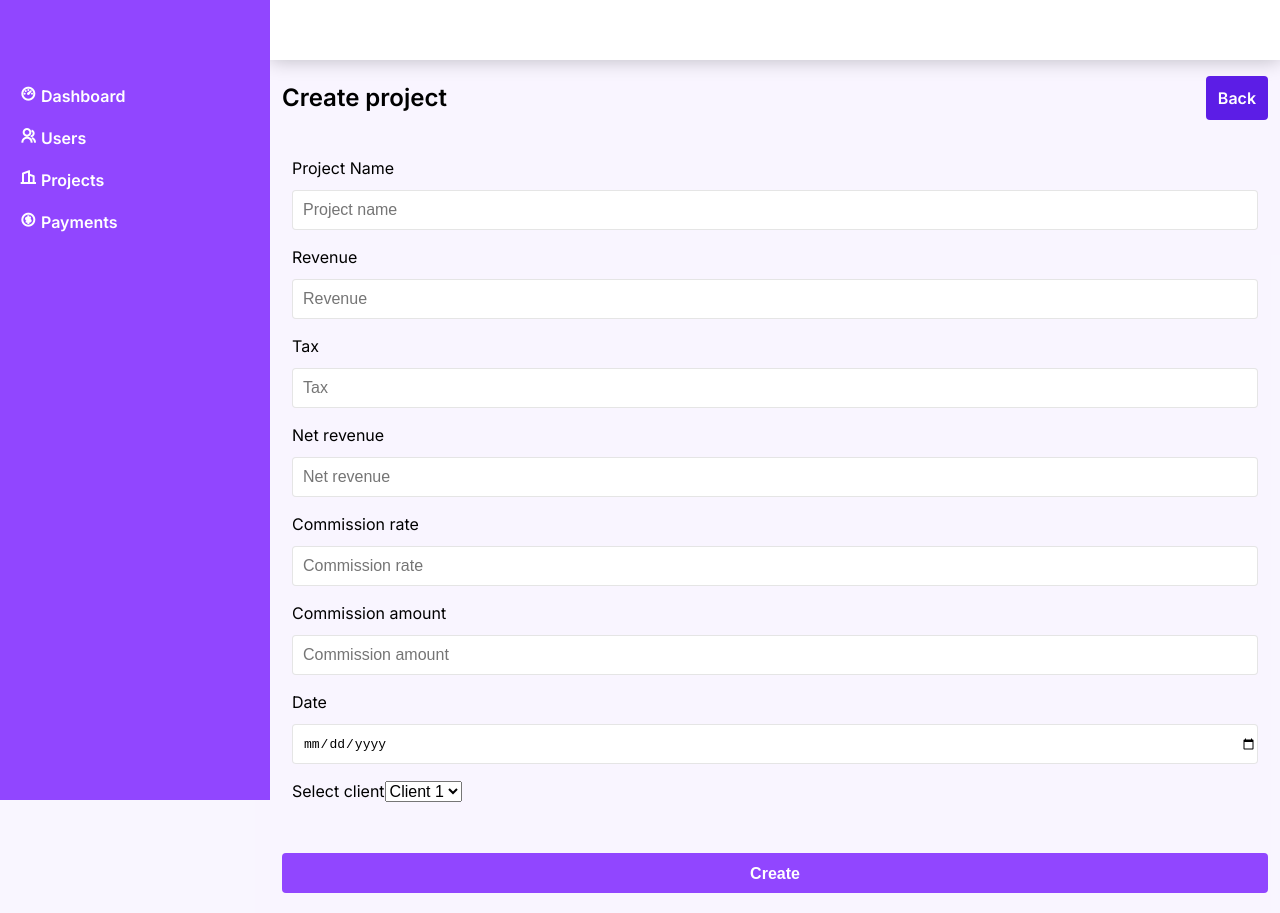
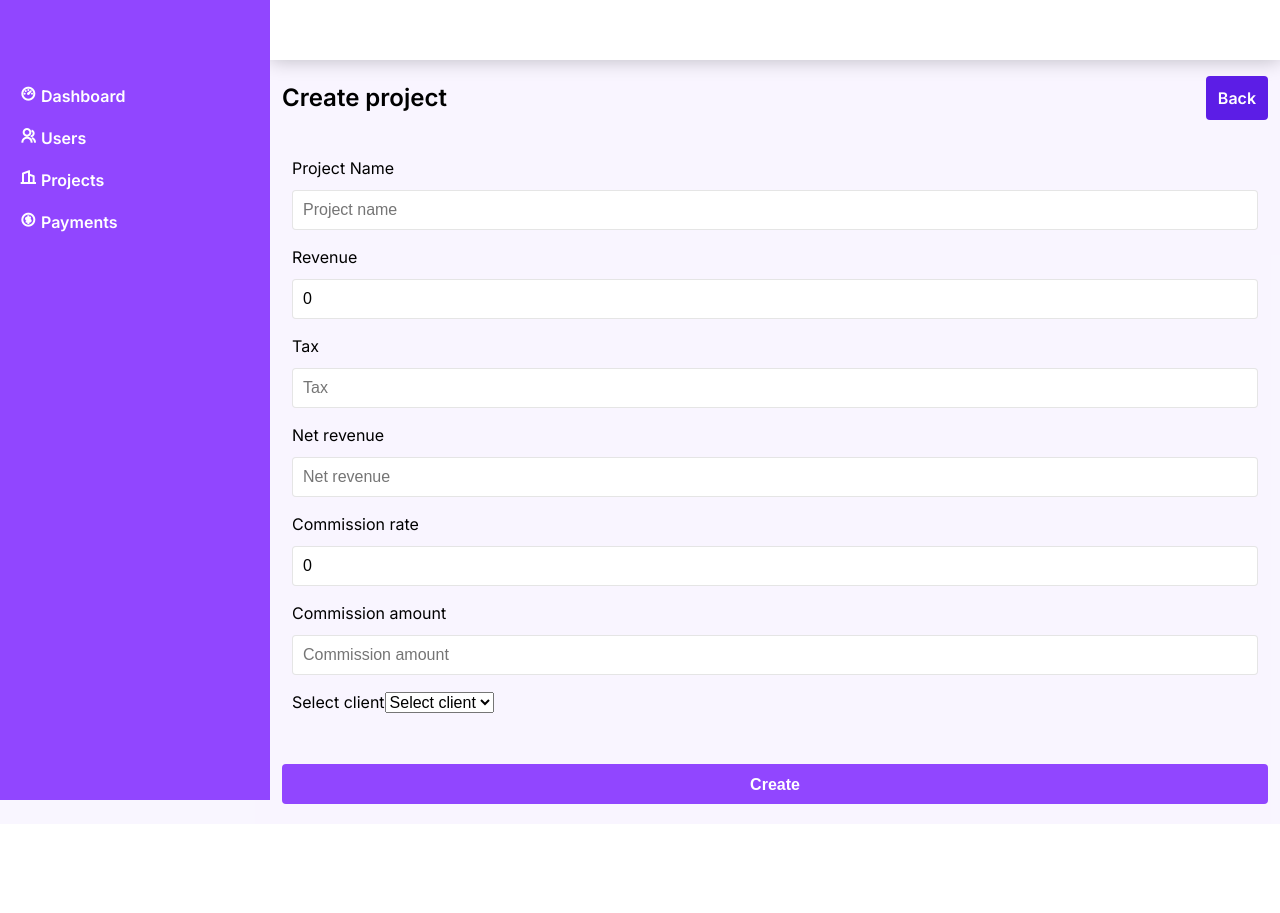
Before and after one commit to imskm/riblamenergy-ng, an Angular app: page /project/add in a window 1280 px wide. After the commit the page ends 824 px from the top, so only its background shows below. Built offline with nearby package versions, Linux system fonts and the light colour scheme.

Commit message:
project: Integrated project api
Currently support project create, update and index

```diff
--- a/src/app/components/project/project-add/project-add.component.html
+++ b/src/app/components/project/project-add/project-add.component.html
@@ -17,42 +17,39 @@
                 <div class="main-form">
                   <div class="field">
                     <label class="label">Project Name</label>
-                    <input class="input" type="text" placeholder="Project name">
+                    <input [(ngModel)]="project.title" class="input" type="text" placeholder="Project name">
                   </div>
                   <div class="field">
                     <label class="label">Revenue</label>
-                    <input class="input" type="text" placeholder="Revenue">
+                    <input [(ngModel)]="project.revenue" (input)="calcNetRevenue()" class="input" type="text" placeholder="Revenue">
                   </div>
                   <div class="field">
                     <label class="label">Tax</label>
-                    <input class="input" type="text" placeholder="Tax">
+                    <input [(ngModel)]="project.tax" class="input" type="text" placeholder="Tax" readonly="">
                   </div>
                   <div class="field">
                     <label class="label">Net revenue</label>
-                    <input class="input" type="text" placeholder="Net revenue">
+                    <input [(ngModel)]="project.net_revenue" class="input" type="text" placeholder="Net revenue" readonly="">
                   </div>
                   <div class="field">
                     <label class="label">Commission rate</label>
-                    <input class="input" type="text" placeholder="Commission rate">
+                    <input [(ngModel)]="project.commission_rate" (input)="calcCommission()" class="input" type="text" placeholder="Commission rate">
                   </div>
                   <div class="field">
                     <label class="label">Commission amount</label>
-                    <input class="input" type="text" placeholder="Commission amount">
-                  </div>
-                  <div class="field">
-                    <label class="label">Date</label>
-                    <input class="input" type="date" placeholder="Project date" name="dob">
+                    <input [(ngModel)]="project.commission_amount" class="input" type="text" placeholder="Commission amount" readonly="">
                   </div>
                   <div class="field">
                     <label class="label">Select client</label>
-                    <select name="client_id">
+                    <select name="client_id" [(ngModel)]="project.client_id">
+                      <option value="0">Select client</option>
                       <option value="1">Client 1</option>
                       <option value="2">Client 2</option>
                       <option value="3">Client 3</option>
                     </select>
                   </div>
                 </div>
-                <button class="button" type="button">Create</button>
+                <button (click)="create()" class="button" type="button">Create</button>
               </div>
             </div>
         </div>
--- a/src/app/components/project/project-add/project-add.component.ts
+++ b/src/app/components/project/project-add/project-add.component.ts
@@ -1,5 +1,12 @@
-import { Component, OnInit } from '@angular/core';
+import { Component, OnInit, Injectable } from '@angular/core';
 
+import { ProjectService } from '../../../services/project.service';
+import { ProjectModel } from '../../../models/project.model';
+import { ClientModel } from '../../../models/client.model';
+
+@Injectable({
+  providedIn: 'root'
+})
 @Component({
   selector: 'app-project-add',
   templateUrl: './project-add.component.html',
@@ -7,9 +14,31 @@ import { Component, OnInit } from '@angular/core';
 })
 export class ProjectAddComponent implements OnInit {
 
-  constructor() { }
+	project = new ProjectModel("", 0, 0, 0);
+  tax_rate = 0.18;
+
+  constructor(private projectService: ProjectService) { }
 
   ngOnInit(): void {
   }
 
+  create() {
+  	this.projectService.create(this.project)
+  		.subscribe((res) => {
+        // @TODO Show success/error message
+  		});
+  }
+
+  calcNetRevenue() {
+    const revenue = this.project.revenue;
+
+    this.project.tax = Math.round((revenue * this.tax_rate) * 100) / 100;
+    this.project.net_revenue = revenue - this.project.tax;
+  }
+
+  calcCommission() {
+    const rate = this.project.commission_rate;
+    this.project.commission_amount = this.project.net_revenue * (rate / 100);
+  }
+
 }
--- a/src/app/components/project/project-edit/project-edit.component.html
+++ b/src/app/components/project/project-edit/project-edit.component.html
@@ -17,42 +17,39 @@
                 <div class="main-form">
                   <div class="field">
                     <label class="label">Project Name</label>
-                    <input class="input" type="text" placeholder="Project name">
+                    <input [(ngModel)]="project.title" class="input" type="text" placeholder="Project name">
                   </div>
                   <div class="field">
                     <label class="label">Revenue</label>
-                    <input class="input" type="text" placeholder="Revenue">
+                    <input [(ngModel)]="project.revenue" (input)="calcNetRevenue()" class="input" type="text" placeholder="Revenue">
                   </div>
                   <div class="field">
                     <label class="label">Tax</label>
-                    <input class="input" type="text" placeholder="Tax">
+                    <input [(ngModel)]="project.tax" class="input" type="text" placeholder="Tax">
                   </div>
                   <div class="field">
                     <label class="label">Net revenue</label>
-                    <input class="input" type="text" placeholder="Net revenue">
+                    <input [(ngModel)]="project.net_revenue" class="input" type="text" placeholder="Net revenue">
                   </div>
                   <div class="field">
                     <label class="label">Commission rate</label>
-                    <input class="input" type="text" placeholder="Commission rate">
+                    <input [(ngModel)]="project.commission_rate" (input)="calcCommission()" class="input" type="text" placeholder="Commission rate">
                   </div>
                   <div class="field">
                     <label class="label">Commission amount</label>
-                    <input class="input" type="text" placeholder="Commission amount">
-                  </div>
-                  <div class="field">
-                    <label class="label">Date</label>
-                    <input class="input" type="date" placeholder="Project date" name="dob">
+                    <input [(ngModel)]="project.commission_amount" class="input" type="text" placeholder="Commission amount">
                   </div>
                   <div class="field">
                     <label class="label">Select client</label>
-                    <select name="client_id">
+                    <select [(ngModel)]="project.client_id" name="client_id">
+                      <option value="0">Select client</option>
                       <option value="1">Client 1</option>
                       <option value="2">Client 2</option>
                       <option value="3">Client 3</option>
                     </select>
                   </div>
                 </div>
-                <button class="button" type="button">Update</button>
+                <button (click)="update()" class="button" type="button">Update</button>
               </div>
             </div>
         </div>
--- a/src/app/components/project/project-edit/project-edit.component.ts
+++ b/src/app/components/project/project-edit/project-edit.component.ts
@@ -1,5 +1,12 @@
-import { Component, OnInit } from '@angular/core';
+import { Component, OnInit, Injectable } from '@angular/core';
+import { Router, ActivatedRoute, ParamMap } from '@angular/router';
 
+import { ProjectService } from '../../../services/project.service';
+import { ProjectModel } from '../../../models/project.model';
+
+@Injectable({
+	providedIn: 'root'
+})
 @Component({
   selector: 'app-project-edit',
   templateUrl: './project-edit.component.html',
@@ -7,9 +14,51 @@ import { Component, OnInit } from '@angular/core';
 })
 export class ProjectEditComponent implements OnInit {
 
-  constructor() { }
+  project: ProjectModel;
+  tax_rate = 0.18;
+
+  constructor(
+  	private route: ActivatedRoute,
+  	private router: Router,
+  	private projectService: ProjectService
+  ) { }
 
   ngOnInit(): void {
+  	const id = this.route.snapshot.paramMap.get("id");
+    this.projectService.get(Number(id)).subscribe((res: any) => {
+      const data = res.data;
+      this.project = new ProjectModel(
+      	data.title,
+      	Number(data.revenue),
+      	Number(data.commission_rate),
+      	Number(data.client_id),
+      	data.created_at,
+      	Number(data.tax),
+      	Number(data.net_revenue),
+      	Number(data.commission_amount),
+      	Number(data.paid_amount),
+      	data.id
+      );
+    });
+  }
+
+  update(): void {
+  	const id = this.route.snapshot.paramMap.get("id");
+    this.projectService.update(Number(id), this.project).subscribe((res: any) => {
+    	// @TODO Handle success/error response (notification)
+    });
+  }
+
+  calcNetRevenue() {
+    const revenue = this.project.revenue;
+
+    this.project.tax = Math.round((revenue * this.tax_rate) * 100) / 100;
+    this.project.net_revenue = revenue - this.project.tax;
+  }
+
+  calcCommission() {
+    const rate = this.project.commission_rate;
+    this.project.commission_amount = this.project.net_revenue * (rate / 100);
   }
 
 }
--- a/src/app/components/project/project-list/project-list.component.ts
+++ b/src/app/components/project/project-list/project-list.component.ts
@@ -1,5 +1,12 @@
-import { Component, OnInit } from '@angular/core';
+import { Component, OnInit, Injectable } from '@angular/core';
 
+
+import { ProjectService } from '../../../services/project.service';
+import { ProjectModel } from '../../../models/project.model';
+
+@Injectable({
+  providedIn: 'root'
+})
 @Component({
   selector: 'app-project-list',
   templateUrl: './project-list.component.html',
@@ -7,9 +14,21 @@ import { Component, OnInit } from '@angular/core';
 })
 export class ProjectListComponent implements OnInit {
 
-  constructor() { }
+  projects: Array<ProjectModel>;
+
+  constructor(private projectService: ProjectService) {
+  	this.projects = [];
+  }
 
   ngOnInit(): void {
+  	this.fetchProjects();
+  }
+
+  fetchProjects() {
+  	this.projectService.fetch().subscribe((res: any) => {
+  		this.projects = res.data;
+      // @TODO Handle error response
+  	});
   }
 
 }
--- /dev/null
+++ b/src/app/models/client.model.ts
@@ -0,0 +1,6 @@
+export class ClientModel {
+	constructor(
+		public id: number,
+		public full_name: string
+	) { }
+}
--- /dev/null
+++ b/src/app/models/project.model.ts
@@ -0,0 +1,16 @@
+import { ClientModel } from './client.model';
+
+export class ProjectModel {
+	constructor(
+		public title: string,
+		public revenue: number,
+		public commission_rate: number,
+		public client_id: number,
+		public created_at?: string,
+		public tax?: number,
+		public net_revenue?: number,
+		public commission_amount?: number,
+		public paid_amount?: number,
+		public id?: number,
+	) { }
+}
--- /dev/null
+++ b/src/app/services/project.service.ts
@@ -0,0 +1,39 @@
+import { Injectable } from '@angular/core';
+import { HttpClient } from '@angular/common/http';
+import { Observable, of } from 'rxjs';
+
+import { ProjectModel } from '../models/project.model';
+import { FormBuilder } from '../helpers/formbuilder';
+
+@Injectable({
+  providedIn: 'root'
+})
+export class ProjectService {
+  baseUrl       = "http://riblamenergy/admin/project";
+
+  constructor(private http: HttpClient) { }
+
+  create(projectModel: ProjectModel): Observable<any> {
+    const post_data = FormBuilder.mapJSONToFormData(projectModel);
+
+  	return this.http.post<ProjectModel>(this.baseUrl + "/store", post_data);
+  }
+
+  // Fetch recent users by page
+  fetch(): Observable<any> {
+    return this.http.get<ProjectModel>(this.baseUrl + "/index");
+  }
+
+  // Get a specific user by ID
+  get(id: number):Observable<any> {
+    const url = this.baseUrl + "/" + id + "/show";
+    return this.http.get<ProjectModel>(url);
+  }
+
+  update(id: number, projectModel: ProjectModel):Observable<any> {
+    const url = `${this.baseUrl}/${id}/update`;
+    const post_data = FormBuilder.mapJSONToFormData(projectModel);
+
+    return this.http.post<ProjectModel>(url, post_data);
+  }
+}
```
Also changed, not shown: src/app/components/project/project-list/project-list.component.html (+11 -59 lines).
